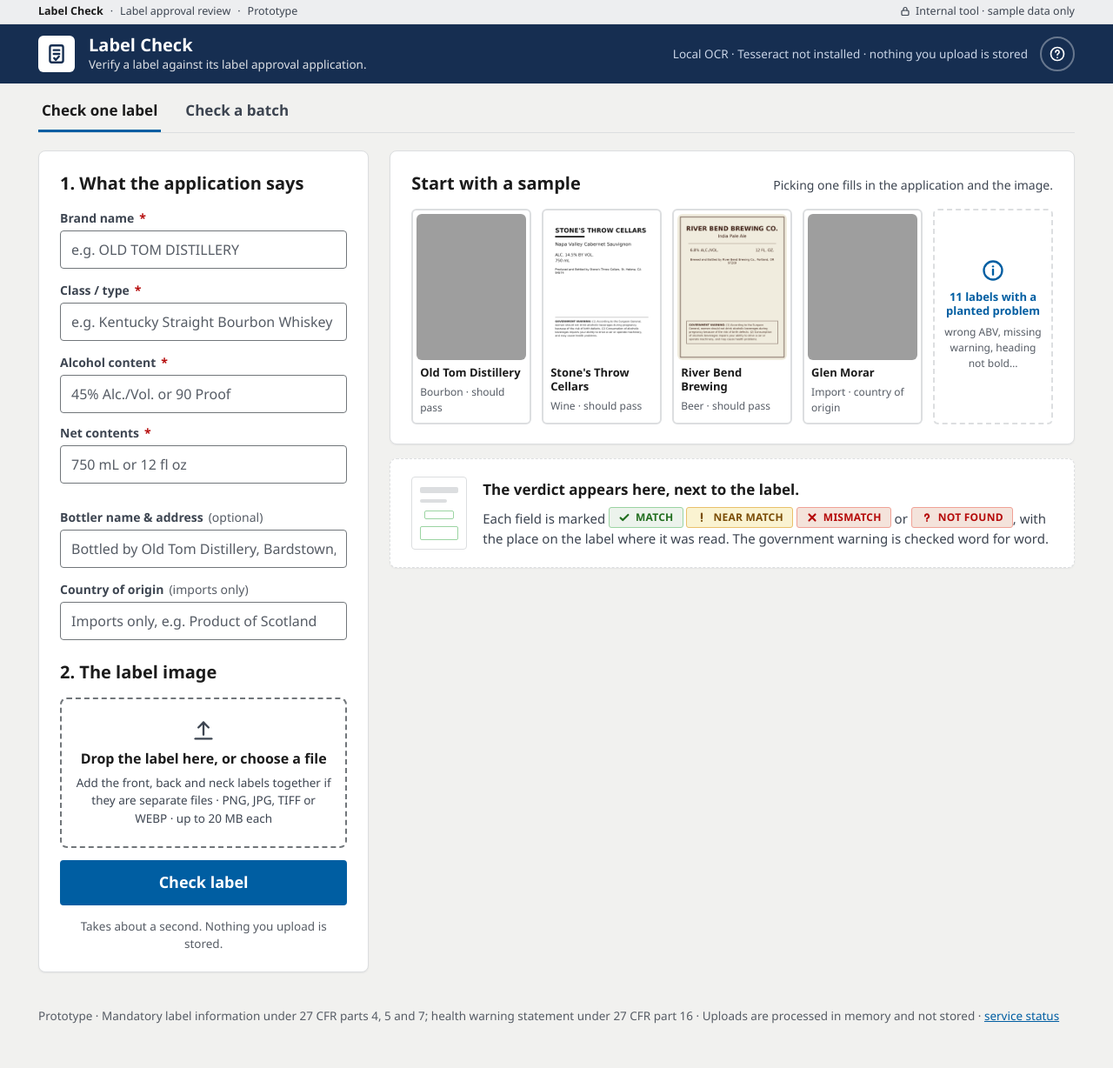
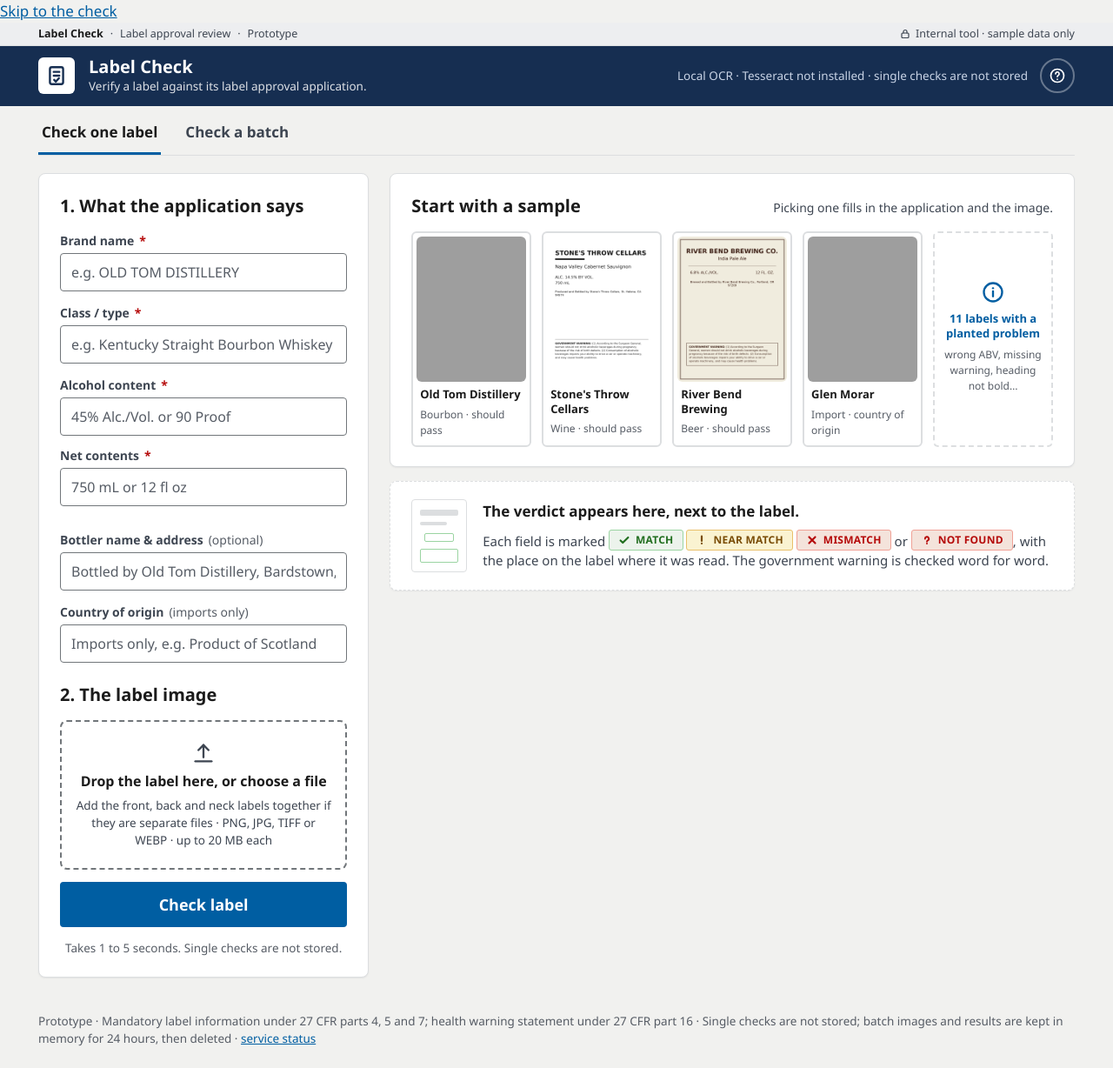
Before and after one commit to azizbenj/ttb-label-verifier, a FastAPI app: page / in a window 1280 px wide. Shown: the whole page at 87% size. Before the commit the page ends 1177 px from the top, so only its background shows below. Run offline with FastAPI, Linux system fonts and the light colour scheme; grey boxes are pictures that could not be loaded.

Commit message:
Copy fixes from the evaluation: problem count, file issues, timing, storage, skip link
- The result banner counts the government warning among the problems it
  lists ("2 problems: alcohol content, government warning"); it said "1
  problem" and listed two.
- An image whose CSV row was rejected (for example an alcohol content the
  parser cannot read) is no longer also reported as "has no matching row";
  the row's own message says why it was not checked.
- "Takes about a second" under the Check button is now "Takes 1 to 5
  seconds": real artwork takes that long.
- The storage wording matches the behaviour: single checks are not stored;
  a batch's images and results stay in memory for 24 hours, then are
  deleted (they said "nothing is stored").
- A skip link to the main content, visible on keyboard focus.

Co-Authored-By: Claude Opus 5.5 <noreply@anthropic.com>

```diff
--- a/app/batch.py
+++ b/app/batch.py
@@ -496,6 +496,7 @@ def _row_to_application(row: dict) -> tuple[Application | None, str | None]:
 def build_items(rows: list[dict], images: dict[str, bytes | None]) -> tuple[list[BatchItem], list[tuple[BatchItem, bytes]], list[str]]:
     items, work, issues = [], [], []
     used: set[str] = set()
+    referenced: set[str] = set()
     for row in rows:
         item = BatchItem(row=row["_row"], application_id=row.get("application_id") or f"row {row['_row']}",
                          image_name=row.get("image", ""))
@@ -503,6 +504,7 @@ def build_items(rows: list[dict], images: dict[str, bytes | None]) -> tuple[list
         item.application = app
         # Several images for one application: "front.png; back.png" (or separated by "|").
         names = [n.strip() for n in re.split(r"[;|]", item.image_name) if n.strip()] if item.image_name else []
+        referenced.update(Path(n).name.lower() for n in names)   # a rejected row still names its image
         found = [_lookup_image(images, n) for n in names]
         data = None
         missing = [n for n, d in zip(names, found) if d is None]
@@ -523,8 +525,11 @@ def build_items(rows: list[dict], images: dict[str, bytes | None]) -> tuple[list
             work.append((item, data))
         items.append(item)
     for name, data in images.items():
-        if data is not None and name not in used and not any(Path(name).stem == Path(u).stem for u in used):
-            issues.append(f"Image '{name}' has no matching row in the CSV, so it was not checked.")
+        if data is None or name in used or any(Path(name).stem == Path(u).stem for u in used):
+            continue
+        if name in referenced or any(Path(name).stem == Path(u).stem for u in referenced):
+            continue   # its row was rejected; that row's own message says why
+        issues.append(f"Image '{name}' has no matching row in the CSV, so it was not checked.")
     return items, work, issues
 
 
--- a/app/templates/base.html
+++ b/app/templates/base.html
@@ -10,6 +10,7 @@
 <link rel="stylesheet" href="/static/style.css?v={{ static_version() }}">
 </head>
 <body>
+<a class="skip" href="#main">Skip to the check</a>
 <div class="strip"><div class="wrap">
   <b>Label Check</b><span aria-hidden="true">·</span><span>Label approval review</span><span aria-hidden="true">·</span><span>Prototype</span>
   <span class="right">{{ icon('lock', 12) }}Internal tool · sample data only</span>
@@ -18,12 +19,12 @@
   <span class="mark" aria-hidden="true">{{ icon('mark', 26) }}</span>
   <div><h1>Label Check</h1><p class="tagline">Verify a label against its label approval application.</p></div>
   <div class="right">
-    <span>{{ reader_info }} · nothing you upload is stored</span>
+    <span>{{ reader_info }} · single checks are not stored</span>
     <button class="btn icon" type="button" id="help-btn" aria-label="How it works (help)" aria-expanded="false" aria-controls="help-drawer">{{ icon('help', 20) }}</button>
   </div>
 </div></header>
-<main class="wrap page">{% block content %}{% endblock %}</main>
-<footer class="wrap page-foot">Prototype · Mandatory label information under 27 CFR parts 4, 5 and 7; health warning statement under 27 CFR part 16 · Uploads are processed in memory and not stored · <a href="/healthz">service status</a></footer>
+<main class="wrap page" id="main" tabindex="-1">{% block content %}{% endblock %}</main>
+<footer class="wrap page-foot">Prototype · Mandatory label information under 27 CFR parts 4, 5 and 7; health warning statement under 27 CFR part 16 · Single checks are not stored; batch images and results are kept in memory for 24 hours, then deleted · <a href="/healthz">service status</a></footer>
 {% block drawer %}{% endblock %}
 <script src="/static/app.js?v={{ static_version() }}"></script>
 </body>
--- a/app/templates/index.html
+++ b/app/templates/index.html
@@ -52,7 +52,7 @@
       </fieldset>
       {% endif %}
       <button class="btn big" type="submit" id="single-submit">Check label</button>
-      <p class="form-note">Takes about a second. Nothing you upload is stored.</p>
+      <p class="form-note">Takes 1 to 5 seconds. Single checks are not stored.</p>
     </form>
 
     <section class="side" aria-live="polite">
@@ -177,7 +177,7 @@
   <h3>Good to know</h3>
   <ul>
     <li>Works best with flat, straight-on label images (artwork files or scans). Photos at an angle, with glare or poor lighting are out of scope for this prototype.</li>
-    <li>Images up to 20 MB; batches up to 500 labels. Nothing is stored after the check.</li>
+    <li>Images up to 20 MB; batches up to 500 labels. Single checks are not stored; a batch's images and results stay in memory for 24 hours, then are deleted.</li>
     <li>Every threshold lives in one configuration file and is documented in the project README.</li>
   </ul>
 </aside>
--- a/app/templates/partials/result.html
+++ b/app/templates/partials/result.html
@@ -66,7 +66,8 @@
     <span class="badge {{ cls }}">{{ icon(r.overall|glyph, 24) }}</span>
     <div class="text">
       <h2>{{ r.overall|headline }}</h2>
-      <p>{% if problem_fields %}{{ problem_fields|length }} problem{{ 's' if problem_fields|length > 1 }}: {% for f in problem_fields %}<a class="problem" href="#row-{{ f.key }}">{{ f.label|lower }}</a>{{ ', ' if not loop.last }}{% endfor %}{% if r.warning.overall.value == 'FAIL' %}, <a class="problem" href="#warning-section">government warning</a>{% endif %}.{% elif r.warning.overall.value == 'FAIL' %}1 problem: <a class="problem" href="#warning-section">government warning</a>.{% endif %}
+      {% set n_problems = problem_fields|length + (1 if r.warning.overall.value == 'FAIL' else 0) %}
+      <p>{% if problem_fields %}{{ n_problems }} problem{{ 's' if n_problems > 1 }}: {% for f in problem_fields %}<a class="problem" href="#row-{{ f.key }}">{{ f.label|lower }}</a>{{ ', ' if not loop.last }}{% endfor %}{% if r.warning.overall.value == 'FAIL' %}, <a class="problem" href="#warning-section">government warning</a>{% endif %}.{% elif r.warning.overall.value == 'FAIL' %}1 problem: <a class="problem" href="#warning-section">government warning</a>.{% endif %}
         {% if review_fields or r.warning.overall.value == 'REVIEW' %} Needs a look: {% for f in review_fields %}<a href="#row-{{ f.key }}">{{ f.label|lower }}</a>{{ ', ' if not loop.last }}{% endfor %}{% if r.warning.overall.value == 'REVIEW' %}{{ ', ' if review_fields }}<a href="#warning-section">government warning</a>{% endif %}.{% endif %}
         {% if r.overall.value == 'PASS' %}{{ r.summary }}{% elif not problem_fields and r.warning.overall.value != 'FAIL' and r.warning.overall.value != 'REVIEW' %} Everything else matches and the government warning is correct.{% elif r.warning.overall.value == 'PASS' %} Everything else matches and the government warning is correct.{% endif %}</p>
     </div>
```
Also changed, not shown: tests/test_batch_flow.py (+33 -0 lines), tests/test_api.py (line endings or trailing spaces).
